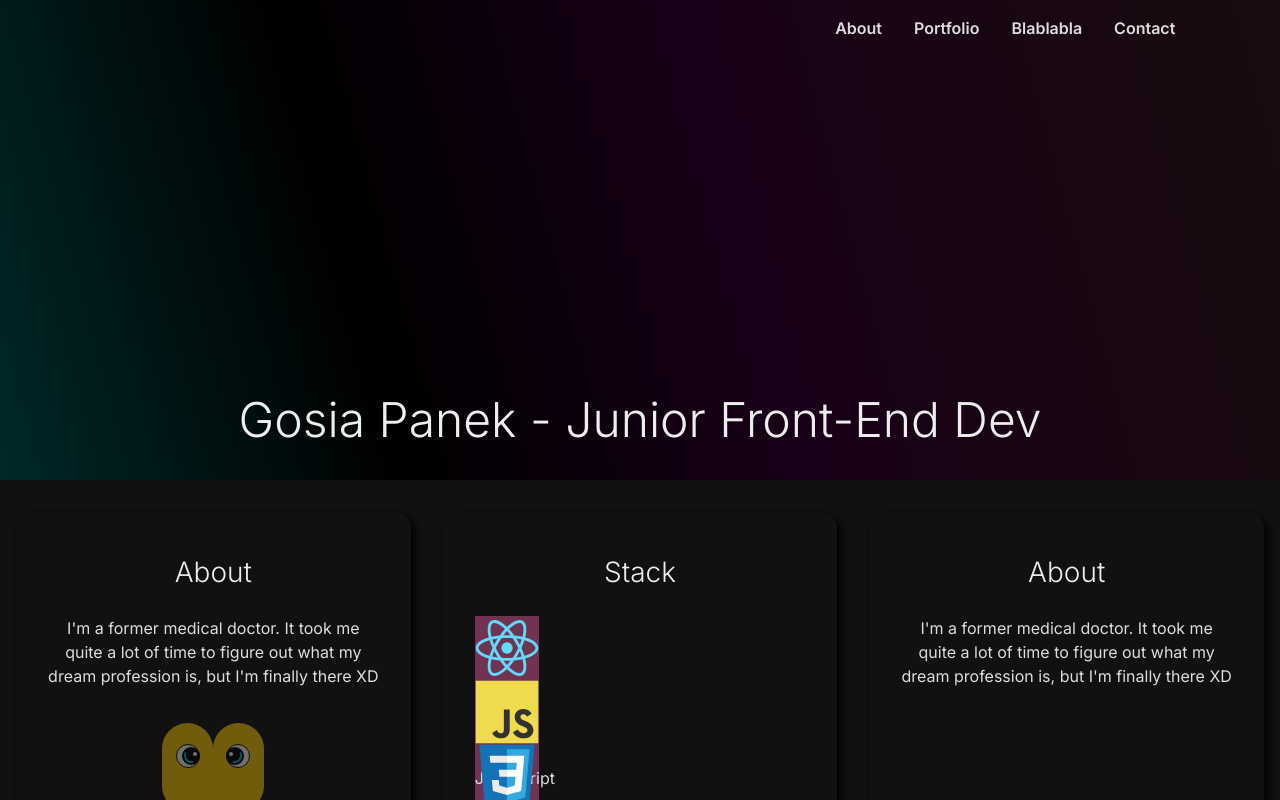
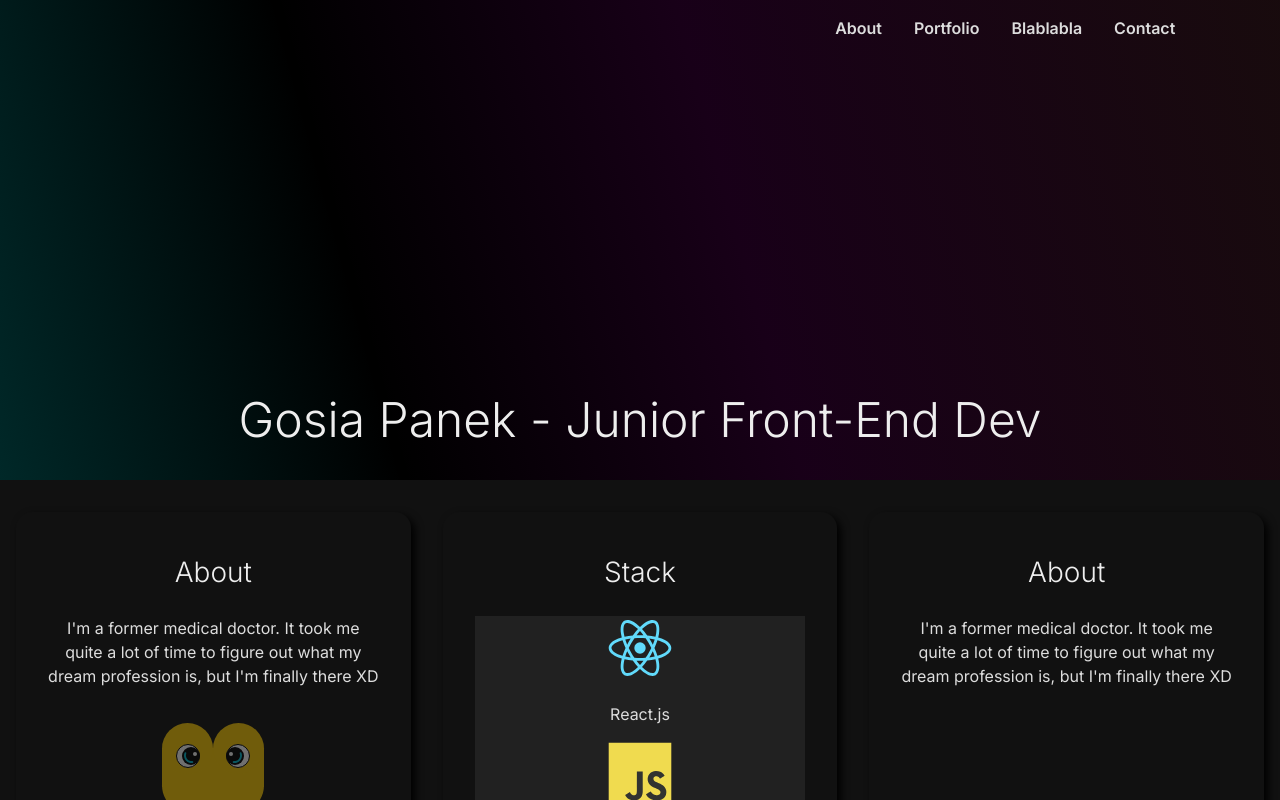
Before and after one commit to fromITzerotoIThero/personal-website, a React (Create React App) app: page / in a window 1280 px wide. Shown: the top 800 px of the page. Built offline with nearby package versions, Linux system fonts and the light colour scheme.

Commit message:
Added basic styles to StackPill

```diff
--- a/src/components/StackPill/StackPill.module.css
+++ b/src/components/StackPill/StackPill.module.css
@@ -1,5 +1,12 @@
 .container {
-    width: 64px;
-    height: 64px;
-    background-color: rgba(255, 105, 180, 0.4);
+    background-color: rgba(50, 50, 50, 0.5);
+    display: flex;
+    flex-direction: column;
+    justify-content: center;
+    align-items: center;
 }
+
+.logo {
+    min-width: 64px;
+    min-height: 64px;
+}
```
